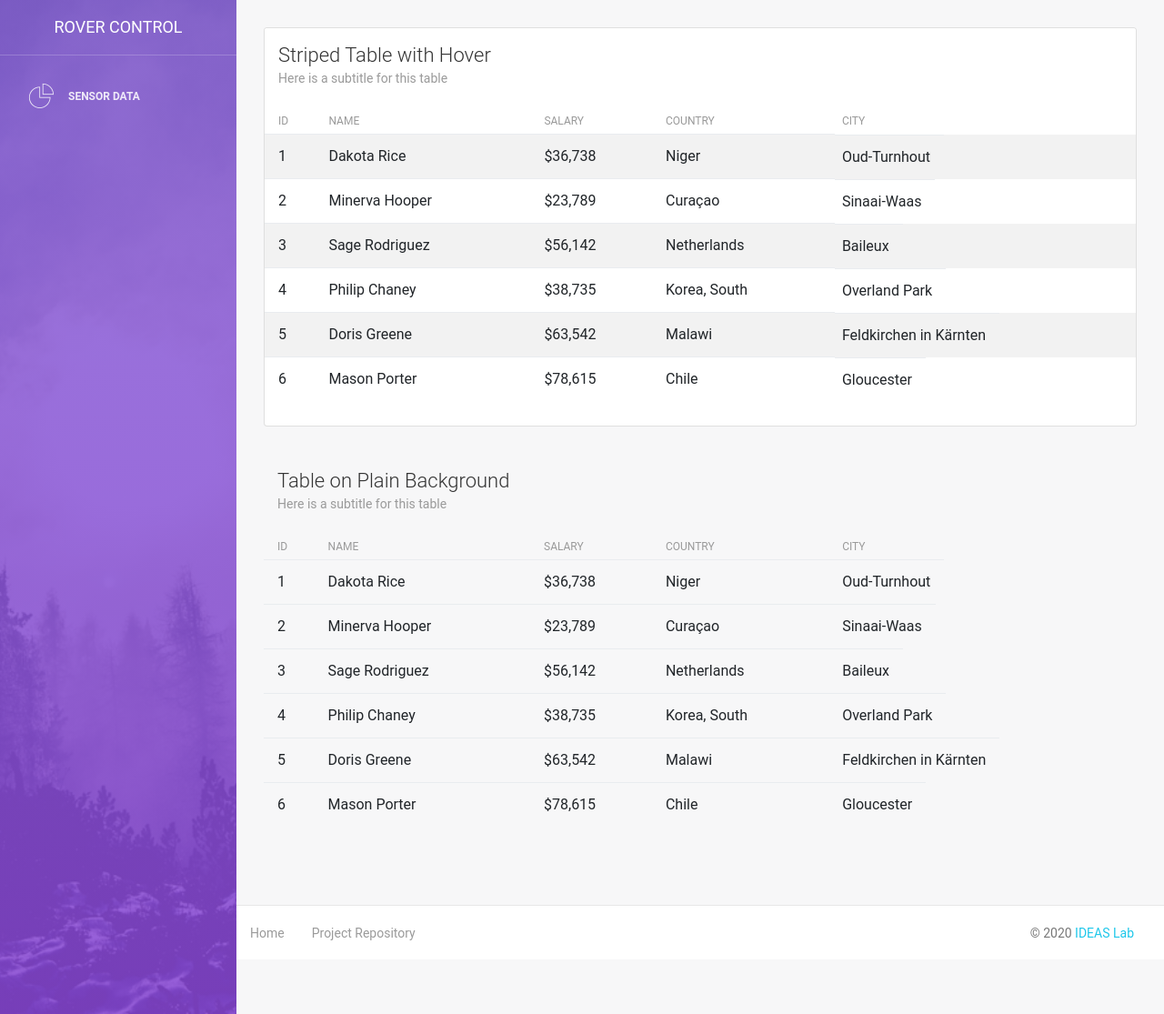
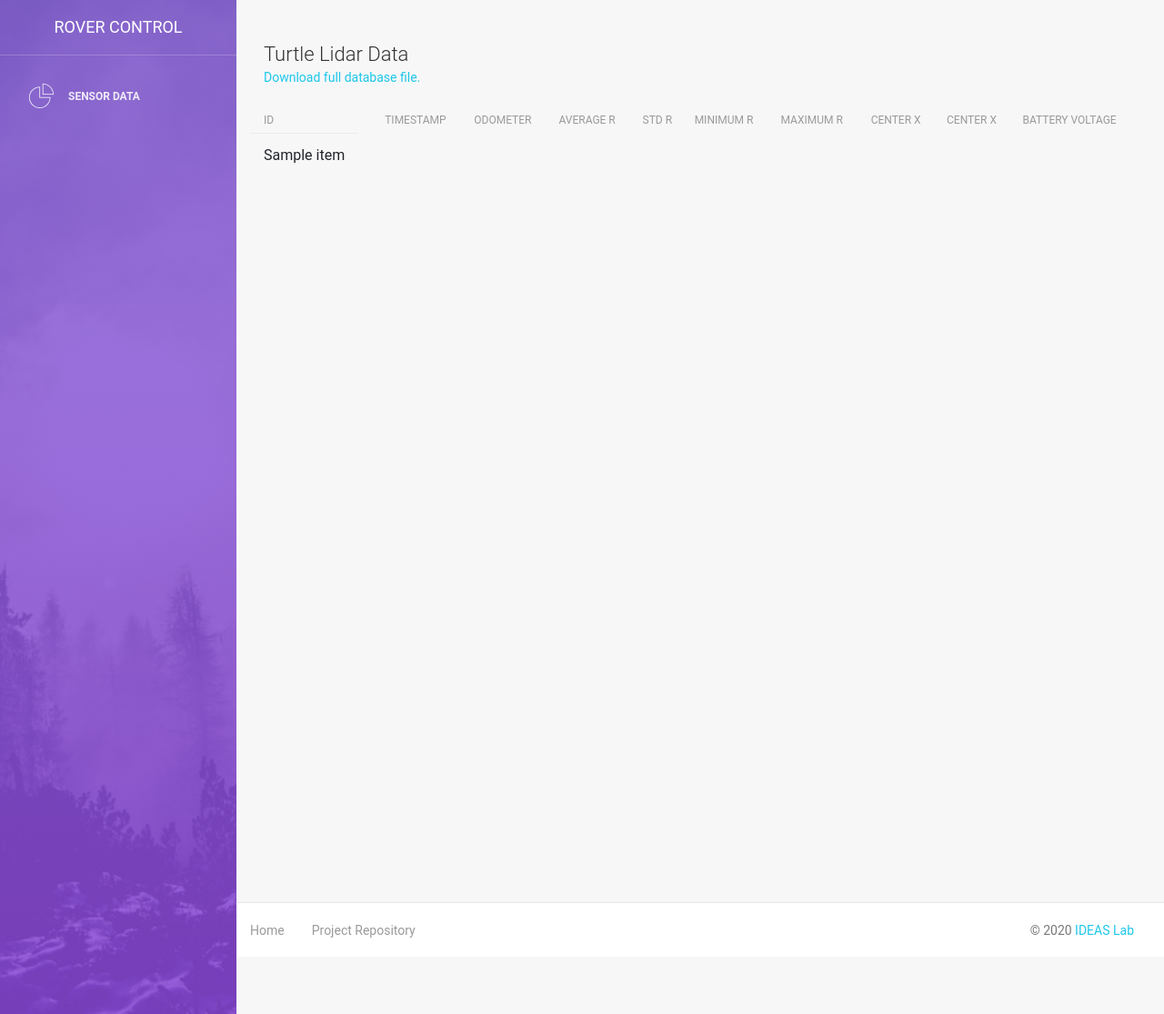
Before and after one commit to OUIDEAS/TurtleLidar, a Flask app: template templates/table.html in a window 1280 px wide. Shown: the whole page at 91% size. Run offline with Flask 2, Linux system fonts and the light colour scheme; the template is opened without the code that fills it: most values are stand-ins (such as "Sample title", 1, 10 or a date in 2020); parts of the project's set-up code (start-up, migrations or seed data) failed here and were passed over; some libraries are stand-ins or nearby versions.

Commit message:
added table view (without blobs) and database file download

```diff
--- a/templates/table.html
+++ b/templates/table.html
@@ -167,134 +167,41 @@
             </nav> -->
             <!-- End Navbar -->
             <div class="content">
-                <div class="container-fluid">
-                    <div class="row">
-                        <div class="col-md-12">
-                            <div class="card strpied-tabled-with-hover">
-                                <div class="card-header ">
-                                    <h4 class="card-title">Striped Table with Hover</h4>
-                                    <p class="card-category">Here is a subtitle for this table</p>
-                                </div>
-                                <div class="card-body table-full-width table-responsive">
-                                    <table class="table table-hover table-striped">
-                                        <thead>
-                                            <th>ID</th>
-                                            <th>Name</th>
-                                            <th>Salary</th>
-                                            <th>Country</th>
-                                            <th>City</th>
-                                        </thead>
-                                        <tbody>
-                                            <tr>
-                                                <td>1</td>
-                                                <td>Dakota Rice</td>
-                                                <td>$36,738</td>
-                                                <td>Niger</td>
-                                                <td>Oud-Turnhout</td>
-                                            </tr>
-                                            <tr>
-                                                <td>2</td>
-                                                <td>Minerva Hooper</td>
-                                                <td>$23,789</td>
-                                                <td>Curaçao</td>
-                                                <td>Sinaai-Waas</td>
-                                            </tr>
-                                            <tr>
-                                                <td>3</td>
-                                                <td>Sage Rodriguez</td>
-                                                <td>$56,142</td>
-                                                <td>Netherlands</td>
-                                                <td>Baileux</td>
-                                            </tr>
-                                            <tr>
-                                                <td>4</td>
-                                                <td>Philip Chaney</td>
-                                                <td>$38,735</td>
-                                                <td>Korea, South</td>
-                                                <td>Overland Park</td>
-                                            </tr>
-                                            <tr>
-                                                <td>5</td>
-                                                <td>Doris Greene</td>
-                                                <td>$63,542</td>
-                                                <td>Malawi</td>
-                                                <td>Feldkirchen in Kärnten</td>
-                                            </tr>
-                                            <tr>
-                                                <td>6</td>
-                                                <td>Mason Porter</td>
-                                                <td>$78,615</td>
-                                                <td>Chile</td>
-                                                <td>Gloucester</td>
-                                            </tr>
-                                        </tbody>
-                                    </table>
-                                </div>
-                            </div>
-                        </div>
-                        <div class="col-md-12">
                 <div class="card card-plain table-plain-bg">
                     <div class="card-header ">
-                                    <h4 class="card-title">Table on Plain Background</h4>
-                                    <p class="card-category">Here is a subtitle for this table</p>
+                        <h4 class="card-title">Turtle Lidar Data</h4>
+                        <p class="card-category">
+                            <a href="./database" download="TurtleLidar.db">Download full database file.</a>
+                        </p>
                     </div>
                     <div class="card-body table-full-width table-responsive">
                         <table class="table table-hover">
                             <thead>
                                 <th>ID</th>
-                                            <th>Name</th>
-                                            <th>Salary</th>
-                                            <th>Country</th>
-                                            <th>City</th>
+                                <th>Timestamp</th>
+                                <th>Odometer</th>
+                                <th>Average R</th>
+                                <th>STD R</th>
+                                <th>Minimum R</th>
+                                <th>Maximum R</th>
+                                <th>Center X</th>
+                                <th>Center X</th>
+                                <th>Battery Voltage</th>
                             </thead>
                             <tbody>
+                                {% for row in displayEntries %}
                                     <tr>
-                                                <td>1</td>
-                                                <td>Dakota Rice</td>
-                                                <td>$36,738</td>
-                                                <td>Niger</td>
-                                                <td>Oud-Turnhout</td>
+                                        {% for item in row %}
+                                            {% if loop.index < 2 %}
+                                                <td>{{item}}</td>
+                                            {% else %}
+                                                <td> {{"%.3f"%item}} </td>
+                                            {% endif %}
+                                        {% endfor %}
                                     </tr>
-                                            <tr>
-                                                <td>2</td>
-                                                <td>Minerva Hooper</td>
-                                                <td>$23,789</td>
-                                                <td>Curaçao</td>
-                                                <td>Sinaai-Waas</td>
-                                            </tr>
-                                            <tr>
-                                                <td>3</td>
-                                                <td>Sage Rodriguez</td>
-                                                <td>$56,142</td>
-                                                <td>Netherlands</td>
-                                                <td>Baileux</td>
-                                            </tr>
-                                            <tr>
-                                                <td>4</td>
-                                                <td>Philip Chaney</td>
-                                                <td>$38,735</td>
-                                                <td>Korea, South</td>
-                                                <td>Overland Park</td>
-                                            </tr>
-                                            <tr>
-                                                <td>5</td>
-                                                <td>Doris Greene</td>
-                                                <td>$63,542</td>
-                                                <td>Malawi</td>
-                                                <td>Feldkirchen in Kärnten</td>
-                                            </tr>
-                                            <tr>
-                                                <td>6</td>
-                                                <td>Mason Porter</td>
-                                                <td>$78,615</td>
-                                                <td>Chile</td>
-                                                <td>Gloucester</td>
-                                            </tr>
+                                {% endfor %}
                             </tbody>
                         </table>
-                                </div>
-                            </div>
-                        </div>
                     </div>
                 </div>
             </div>
--- a/webstreaming.py
+++ b/webstreaming.py
@@ -4,11 +4,7 @@
 # import the necessary packages
 # from pyimagesearch.motion_detection import SingleMotionDetector
 from imutils.video import VideoStream
-from flask import Response
-from flask import Flask
-from flask import render_template
-from flask import request
-from flask import jsonify
+from flask import Response, Flask, render_template, request, jsonify, send_file
 import numpy as np
 import threading
 import argparse
@@ -17,6 +13,7 @@ import imutils
 import time
 import cv2
 import zmq
+from TurtleLidarDB import TurtleLidarDB
 
 # initialize the output frame and a lock used to ensure thread-safe
 # exchanges of the output frames (useful for multiple browsers/tabs
@@ -53,8 +50,17 @@ def index():
 
 @app.route("/sensor-data")
 def sensorData():
+	displayEntries = []
+	with TurtleLidarDB() as db:
+		displayEntries = db.get_table_data()
+
 	# return the rendered template
-	return render_template("table.html")
+	return render_template("table.html", displayEntries=displayEntries)
+
+@app.route('/database')
+def downloadFile ():
+    path = "/home/jenglish/Downloads/TurtleLidarData.db" # change for database file path in implementation
+    return send_file(path, as_attachment=True)
 
 def video_stream(frameCount):
 	# grab global references to the video stream, output frame, and
```
Lines whose indentation alone changed are shown as unchanged.
